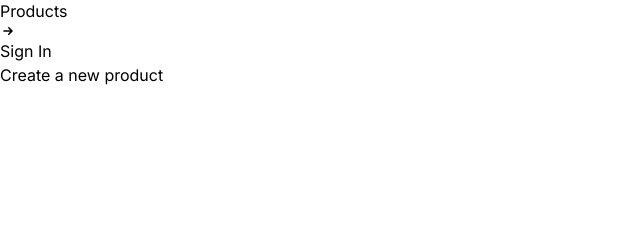
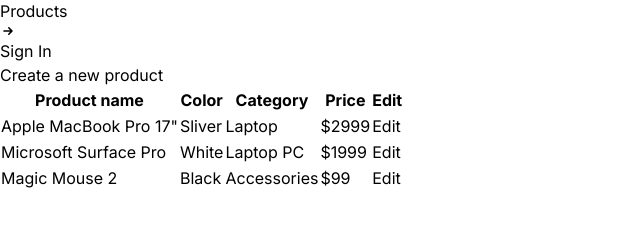
Before and after one commit to Idrisselouiri/ecommerce-admin, a Next.js app: page /products in a window 1280 px wide. Shown: the part 321-548 px from the top of the page, without its empty margins (0-640 px from the left). Built offline with nearby package versions, Linux system fonts and the light colour scheme; no server answers.

Commit message:
create a form components and add create and get api route

```diff
--- a/app/api/auth/[...nextauth]/route.js
+++ b/app/api/auth/[...nextauth]/route.js
@@ -22,7 +22,7 @@
     async signIn({ profile }) {
       try {
         await connectToDB();
-
+        console.log(profile);
         // check if user already exists
         const userExists = await User.findOne({ email: profile.email });
 
--- /dev/null
+++ b/app/api/product/create/route.js
@@ -0,0 +1,20 @@
+import Product from "@models/product";
+import { connectToDB } from "@utils/database";
+
+export async function POST(request) {
+  const { title, description, price } = await request.json();
+
+  try {
+    await connectToDB();
+
+    const newProduct = new Product({
+      title,
+      description,
+      price,
+    });
+    await newProduct.save();
+    return new Response(JSON.stringify(newProduct), { status: 201 });
+  } catch (error) {
+    return new Response("Failed to create a new product", { status: 500 });
+  }
+}
--- /dev/null
+++ b/app/api/product/getProducts/route.js
@@ -0,0 +1,12 @@
+import Product from "@models/product";
+import { connectToDB } from "@utils/database";
+
+export async function GET() {
+  try {
+    await connectToDB();
+    const products = await Product.find();
+    return new Response(JSON.stringify(products), { status: 201 });
+  } catch (error) {
+    return new Response("Failed to get products", { status: 500 });
+  }
+}
--- a/app/products/page.jsx
+++ b/app/products/page.jsx
@@ -1,16 +1,86 @@
+"use client";
+
 import React from "react";
 import Layout from "@components/Layout";
-import { Button } from "flowbite-react";
+import { Button, Table } from "flowbite-react";
 import Link from "next/link";
 
 const Products = () => {
   return (
     <Layout>
-      <Link href={"/products/newProduct"}>
-        <Button gradientDuoTone="purpleToBlue" outline>
-          Create a new product
-        </Button>
-      </Link>
+      <div className="mx-auto">
+        <Link
+          href={"/products/newProduct"}
+          className="flex justify-center items-center w-full my-10"
+        >
+          <Button gradientDuoTone="purpleToBlue" outline>
+            Create a new product
+          </Button>
+        </Link>
+        <div className="overflow-x-auto">
+          <Table>
+            <Table.Head>
+              <Table.HeadCell>Product name</Table.HeadCell>
+              <Table.HeadCell>Color</Table.HeadCell>
+              <Table.HeadCell>Category</Table.HeadCell>
+              <Table.HeadCell>Price</Table.HeadCell>
+              <Table.HeadCell>
+                <span className="sr-only">Edit</span>
+              </Table.HeadCell>
+            </Table.Head>
+            <Table.Body className="divide-y">
+              <Table.Row className="bg-white dark:border-gray-700 dark:bg-gray-800">
+                <Table.Cell className="whitespace-nowrap font-medium text-gray-900 dark:text-white">
+                  {'Apple MacBook Pro 17"'}
+                </Table.Cell>
+                <Table.Cell>Sliver</Table.Cell>
+                <Table.Cell>Laptop</Table.Cell>
+                <Table.Cell>$2999</Table.Cell>
+                <Table.Cell>
+                  <a
+                    href="#"
+                    className="font-medium text-cyan-600 hover:underline dark:text-cyan-500"
+                  >
+                    Edit
+                  </a>
+                </Table.Cell>
+              </Table.Row>
+              <Table.Row className="bg-white dark:border-gray-700 dark:bg-gray-800">
+                <Table.Cell className="whitespace-nowrap font-medium text-gray-900 dark:text-white">
+                  Microsoft Surface Pro
+                </Table.Cell>
+                <Table.Cell>White</Table.Cell>
+                <Table.Cell>Laptop PC</Table.Cell>
+                <Table.Cell>$1999</Table.Cell>
+                <Table.Cell>
+                  <a
+                    href="#"
+                    className="font-medium text-cyan-600 hover:underline dark:text-cyan-500"
+                  >
+                    Edit
+                  </a>
+                </Table.Cell>
+              </Table.Row>
+              <Table.Row className="bg-white dark:border-gray-700 dark:bg-gray-800">
+                <Table.Cell className="whitespace-nowrap font-medium text-gray-900 dark:text-white">
+                  Magic Mouse 2
+                </Table.Cell>
+                <Table.Cell>Black</Table.Cell>
+                <Table.Cell>Accessories</Table.Cell>
+                <Table.Cell>$99</Table.Cell>
+                <Table.Cell>
+                  <a
+                    href="#"
+                    className="font-medium text-cyan-600 hover:underline dark:text-cyan-500"
+                  >
+                    Edit
+                  </a>
+                </Table.Cell>
+              </Table.Row>
+            </Table.Body>
+          </Table>
+        </div>
+      </div>
     </Layout>
   );
 };
--- a/components/Navbar.jsx
+++ b/components/Navbar.jsx
@@ -21,7 +21,7 @@
   const { data: session } = useSession();
   const path = usePathname();
   const [providers, setProviders] = useState(null);
-
+  console.log(session);
   useEffect(() => {
     (async () => {
       const res = await getProviders();
@@ -87,7 +87,7 @@
                 <Button
                   key={provider.name}
                   onClick={() => {
-                    signIn(provider.id);
+                    signIn("google");
                   }}
                   gradientDuoTone="purpleToBlue"
                   outline
--- /dev/null
+++ b/models/product.js
@@ -0,0 +1,20 @@
+import { Schema, model, models } from "mongoose";
+
+const ProductSchema = new Schema({
+  title: {
+    type: String,
+    required: [true, "Title is required!"],
+  },
+  description: {
+    type: String,
+    required: [true, "Description is required!"],
+  },
+  price: {
+    type: Number,
+    required: [true, "Price is required!"],
+  },
+});
+
+const Product = models.Product || model("Product", ProductSchema);
+
+export default Product;
--- a/models/user.js
+++ b/models/user.js
@@ -17,6 +17,10 @@
   image: {
     type: String,
   },
+  isAdmin: {
+    type: Boolean,
+    default: false,
+  },
 });
 
 const User = models.User || model("User", UserSchema);
```
Also changed, not shown: app/products/newProduct/page.jsx (+26 -56 lines), components/Form.jsx (added, +60 -0 lines).
